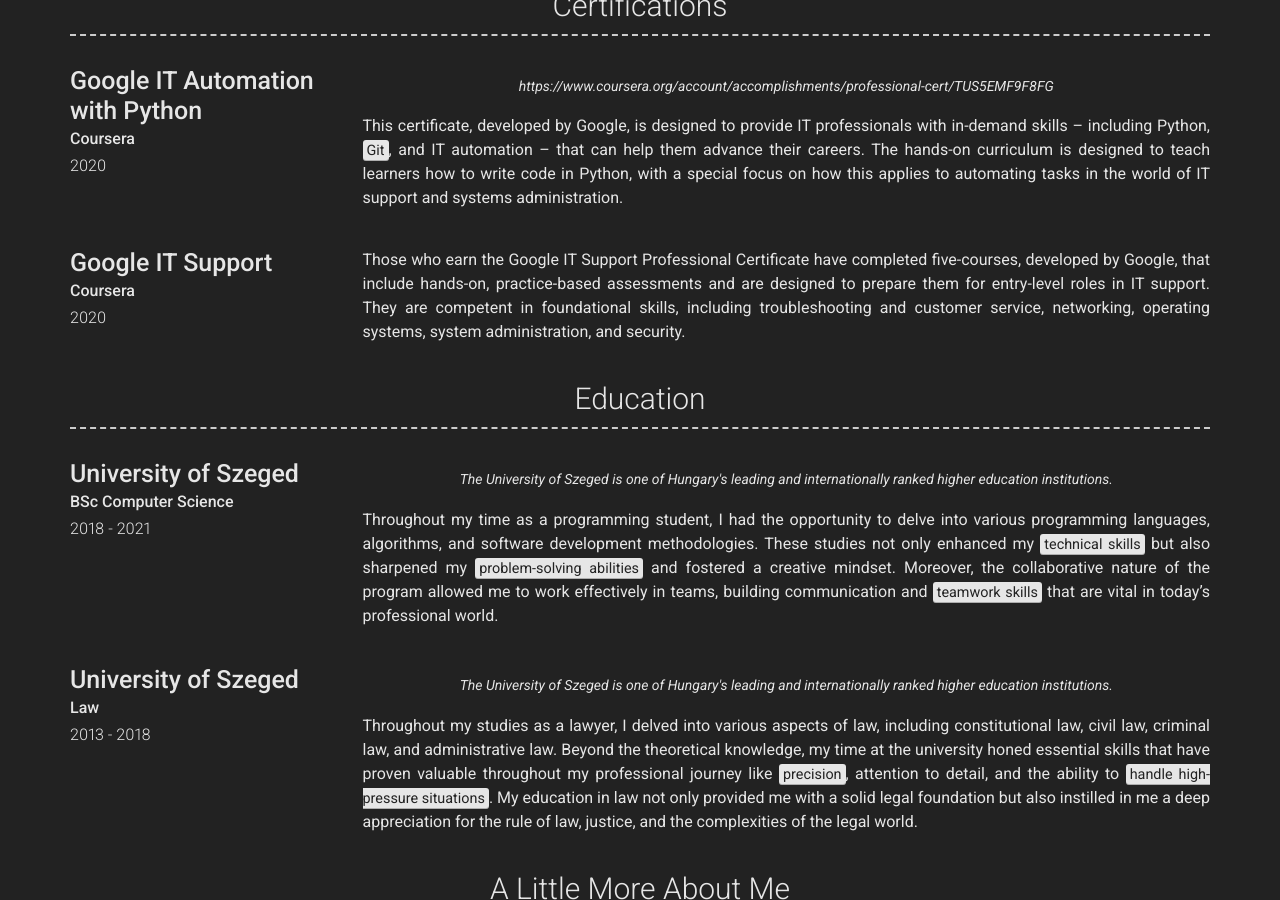
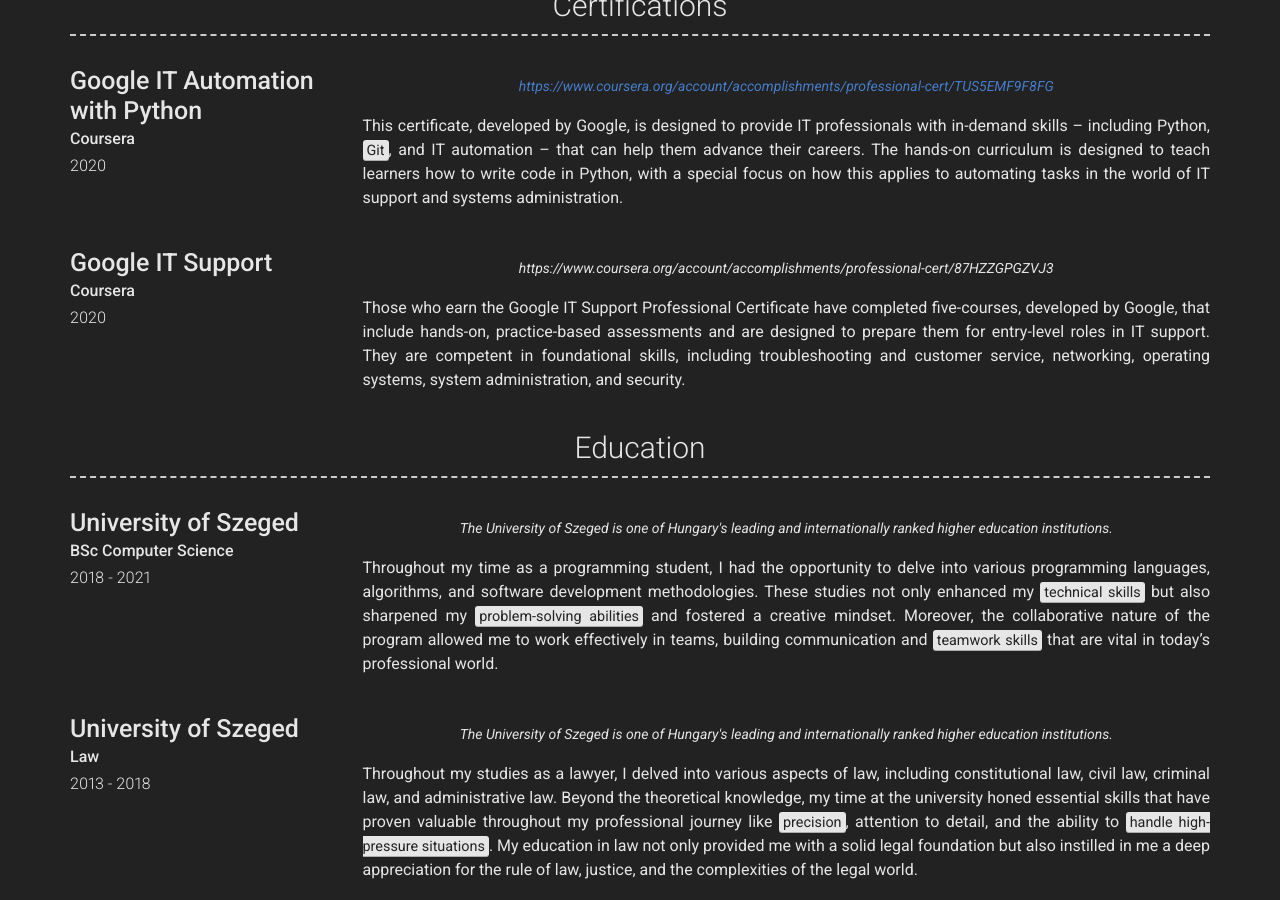
Before and after one commit to nagyantal9312/nagyantal9312.github.io, a Jekyll site: the page built from index.md, in a window 1280 px wide and 900 px high, scrolled down 1237 px. Built offline with Jekyll 4.4.1, drawn with Linux system fonts in a browser that asks for light colours; nearby versions of some CDN libraries; part of the change alters nothing that is shown.

Commit message:
add it support certificate

```diff
--- a/_config.yml
+++ b/_config.yml
@@ -110,7 +110,7 @@ content:
         caption: 2020
         sub_title: Coursera
         quote: >
-          https://www.coursera.org/account/accomplishments/professional-cert/TUS5EMF9F8FG
+          <a>https://www.coursera.org/account/accomplishments/professional-cert/TUS5EMF9F8FG</a>
         description: |
           This certificate, developed by Google, is designed to provide IT professionals with in-demand skills -- including Python, <mark>Git</mark>, and IT automation -- that can help them advance their careers. The hands-on curriculum is designed to teach learners how to write code in Python, with a special focus on how this applies to automating tasks in the world of IT support and systems administration.
 
@@ -118,7 +118,7 @@ content:
         title: Google IT Support
         caption: 2020
         sub_title: Coursera
-        url:
+        quote: >
           https://www.coursera.org/account/accomplishments/professional-cert/87HZZGPGZVJ3
         description: |
           Those who earn the Google IT Support Professional Certificate have completed five-courses, developed by Google, that include hands-on, practice-based assessments and are designed to prepare them for entry-level roles in IT support. They are competent in foundational skills, including troubleshooting and customer service, networking, operating systems, system administration, and security.
```
